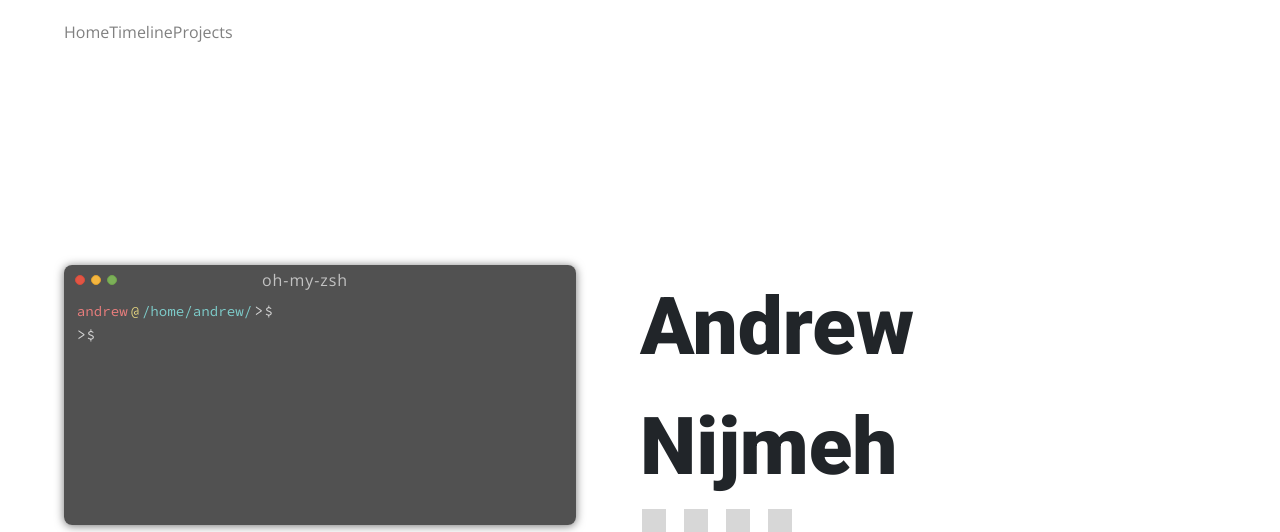
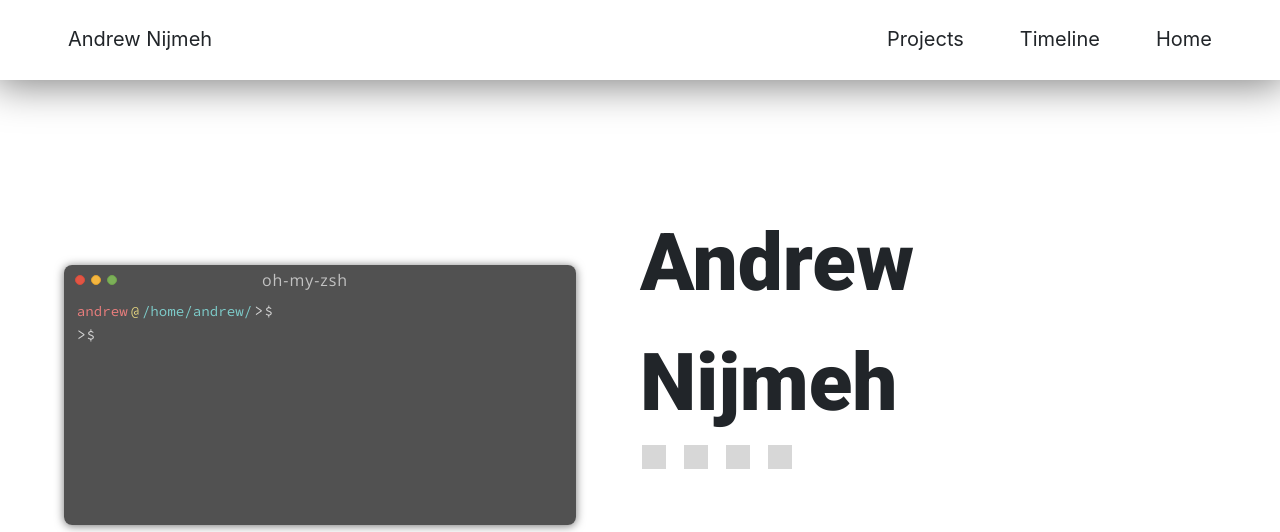
Before and after one commit to andrewnijmeh/site-v2, a Flask app: page / in a window 1280 px wide. Shown: the top 532 px of the page. Run offline with Flask 2, Linux system fonts and the light colour scheme; some libraries are stand-ins or nearby versions; grey boxes are pictures that could not be loaded.

Commit message:
fix nav!

```diff
--- a/static/css/base.css
+++ b/static/css/base.css
@@ -3,17 +3,39 @@
   font-family:  'Open Sans', sans-serif;
 }
 
-.navbar-ref {
-  color: #808080;
-  font-family: 'Open Sans', sans-serif;
-  font-size: 16px;
+nav {
+  position: absolute;
+  left: 0;
+  right: 0;
+  top:0;
+  box-shadow: 0 0 40px 5px rgba(0,0,0,0.5);
+  font-family: Inter, Thonburi, Arial, Helvetica, sans-serif
 }
 
-.navbar-ul {
-  background-color: white;
-  display: flex;
-  justify-content: flex-end;
-  width: 10%;
+nav ul {
+  list-style-type: none;
+  margin:0;
+  margin-right: 40px;
+}
+
+nav ul li, nav a {
+  float: right;
+  display: inline;
+  padding: 24px 28px;
+  font-size: 20px;
+  cursor: pointer;
+  border-bottom: 2px solid rgba(0, 0, 0, 0);
+  transition: 0.4s;
+}
+
+nav a {
+  float: left;
+  margin-left: 40px;
+}
+
+nav ul li:hover {
+  border-bottom: 2px solid black;
+  opacity:0.9;
 }
 
 .list-inline {
--- a/templates/base.html
+++ b/templates/base.html
@@ -18,12 +18,14 @@
 </head>
 <body>
 <div class="navbar-ul">
-  <ul id="navbar-list" class="list-inline">
-    <li><a class="navbar-ref" href="/">Home</a></li>
-    <li><a class="navbar-ref" href="/">Timeline</a></li>
-    <li><a class="navbar-ref" href="/">Projects</a></li>
-
-    </ul>
+    <nav>
+        <a>Andrew Nijmeh</a>
+        <ul>
+            <li>Home</li>
+            <li>Timeline</li>
+            <li>Projects</li>
+        </ul>
+    </nav>
 </div>
 {% block body %}
 {% endblock %}
--- a/templates/home.html
+++ b/templates/home.html
@@ -60,6 +60,7 @@
       </div>
     </div>
     <div class="middle-text">
+
       <p class="text-content">I am a young an passionate software developer building large-scale software to small weekend projects, I love tinkering with linux, and computer hardware.</p>
 
       <p class="text-content">
```
